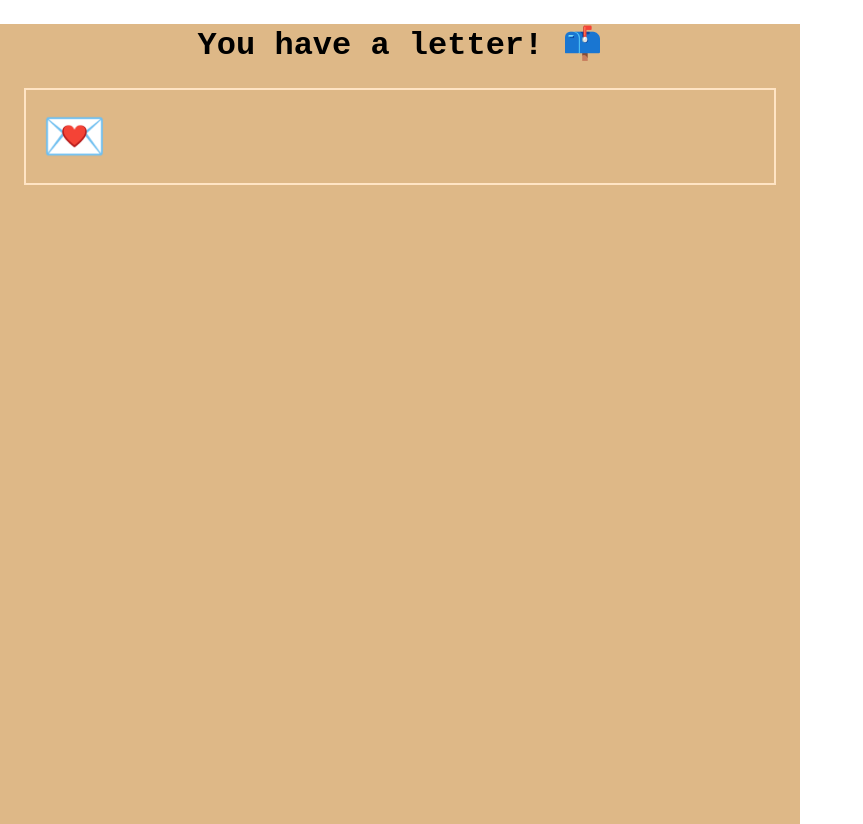
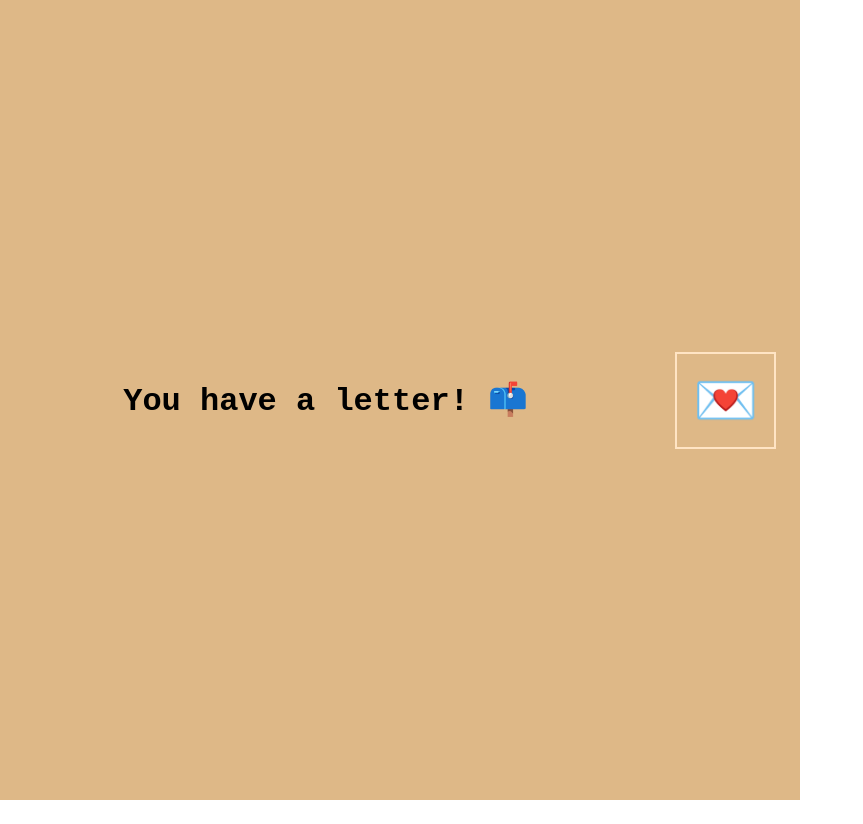
Before and after one commit to dalco-llc/dalco-llc.github.io, a plain HTML site: page index.html in a window 1280 px wide. Shown: the whole page, without its empty margins (0-863 px from the left). After the commit the page ends 800 px from the top, so only its background shows below. Drawn offline with Linux system fonts and the light colour scheme.

Commit message:
better styles

```diff
--- a/style.css
+++ b/style.css
@@ -7,13 +7,15 @@
     width: 100vh;
     height: 100vh;
     background-color: burlywood;
+    display: flex;
+    align-items: center;
+    justify-content: center;
 }
 
 .overlay h1 {
     font-family: 'Courier New', Courier, monospace;
     width: 100%;
     text-align: center;
-    margin-top: 24px;
 }
 
 .open-letter-btn {
```
